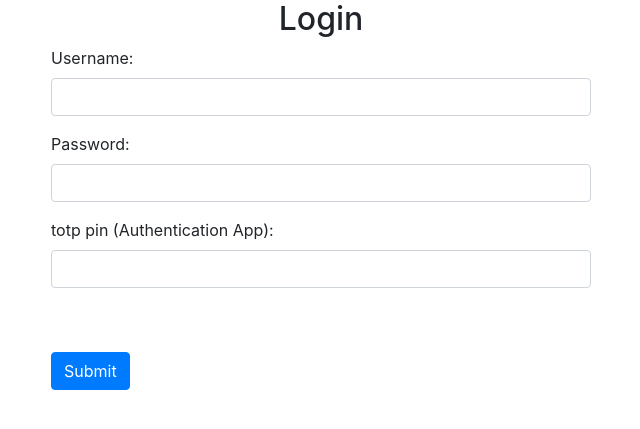
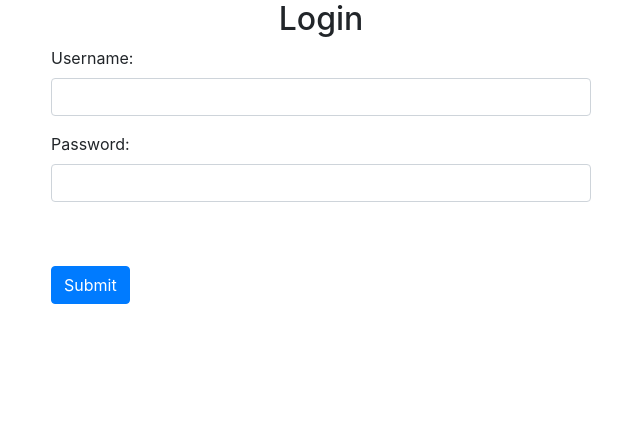
Before and after one commit to oliverbravery/OpenAuth, a FastAPI app: template templates/login.html in a window 1280 px wide. Shown: the top 429 px of the page, without its empty margins (319-959 px from the left). Run offline with FastAPI, Linux system fonts and the light colour scheme; the template is opened without the code that fills it: most values are stand-ins (such as "Sample title", 1, 10 or a date in 2020); parts of the project's set-up code (start-up, migrations or seed data) failed here and were passed over; some libraries are stand-ins or nearby versions.

Commit message:
removed redundant totp pin from account

```diff
--- a/models/account_models.py
+++ b/models/account_models.py
@@ -30,7 +30,6 @@ class Account(BaseModel):
         display_name (str): The display name of the user.
         email (str): The email of the user.
         hashed_password (str): The hashed password of the user.
-        hashed_totp_pin (Optional[str]): The hashed TOTP pin of the user.
         profiles (List[Profile]): The profiles associated with the user.
         account_role (AccountRole): The role of the user in the auth service. Defaults to 'standard'.
     """
@@ -38,6 +37,5 @@ class Account(BaseModel):
     display_name: str
     email: str
     hashed_password: str
-    hashed_totp_pin: Optional[str] = None
     profiles: List[Profile] = []
     account_role: AccountRole = AccountRole.STANDARD
--- a/models/form_models.py
+++ b/models/form_models.py
@@ -29,7 +29,6 @@ class LoginForm(AuthorizationRequest):
     """
     username: str = Form()
     password: str = Form()
-    totp_pin: str = Form()
     g_recaptcha_response: str = Form(alias="g-recaptcha-response")
 
 class ConsentForm(AuthorizationRequest):
--- a/templates/login.html
+++ b/templates/login.html
@@ -19,10 +19,6 @@
                         <label for="password">Password:</label>
                         <input type="password" class="form-control" id="password" name="password">
                     </div>
-                    <div class="form-group">
-                        <label for="totp_pin">totp pin (Authentication App):</label>
-                        <input type="text" class="form-control" id="totp_pin" name="totp_pin">
-                    </div>
                     <input type="hidden" name="client_id" value="{{ request_data.client_id }}">
                     <input type="hidden" name="client_secret" value="{{ request_data.client_secret }}">
                     <input type="hidden" name="scope" value="{{ request_data.scope }}">
```
